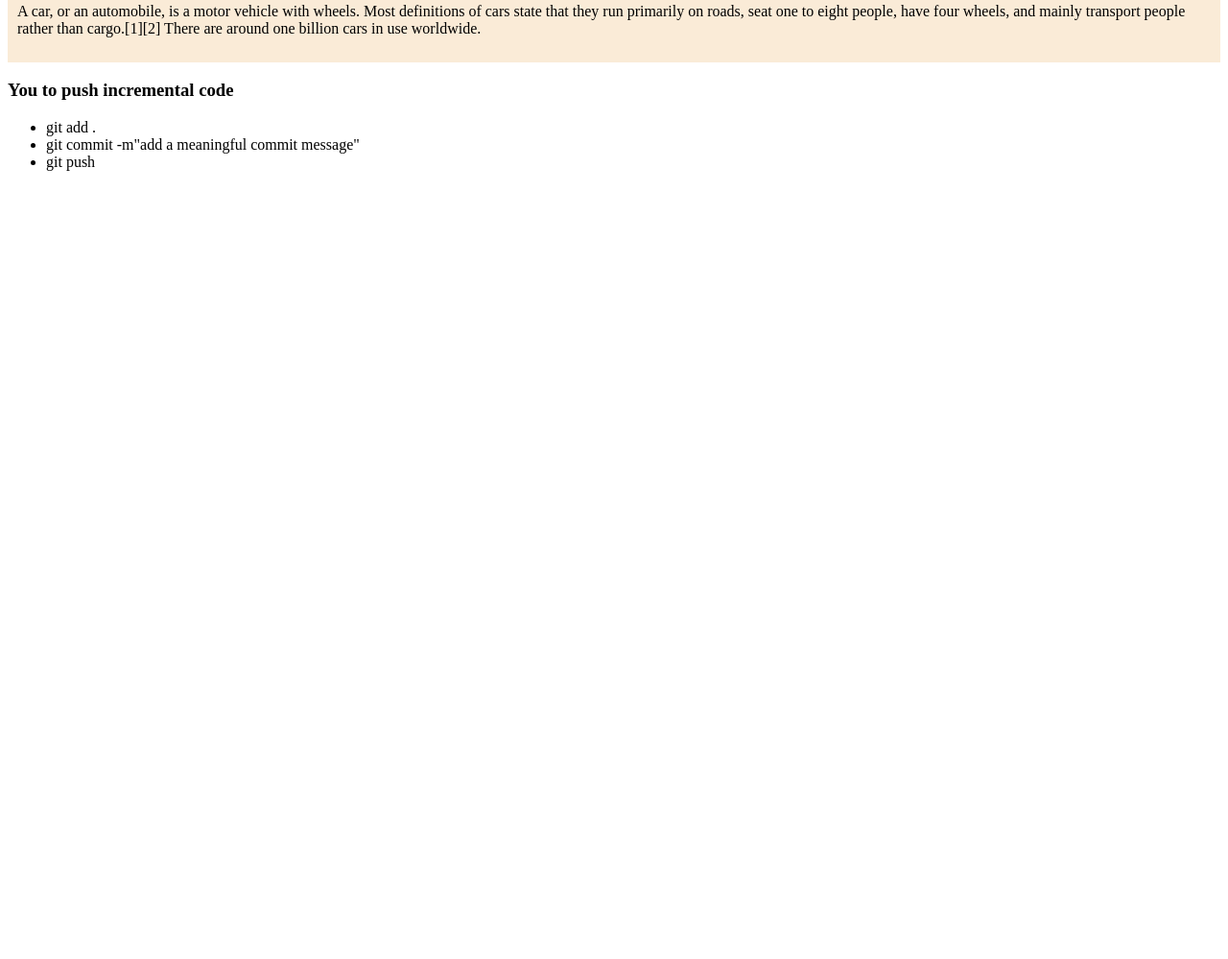
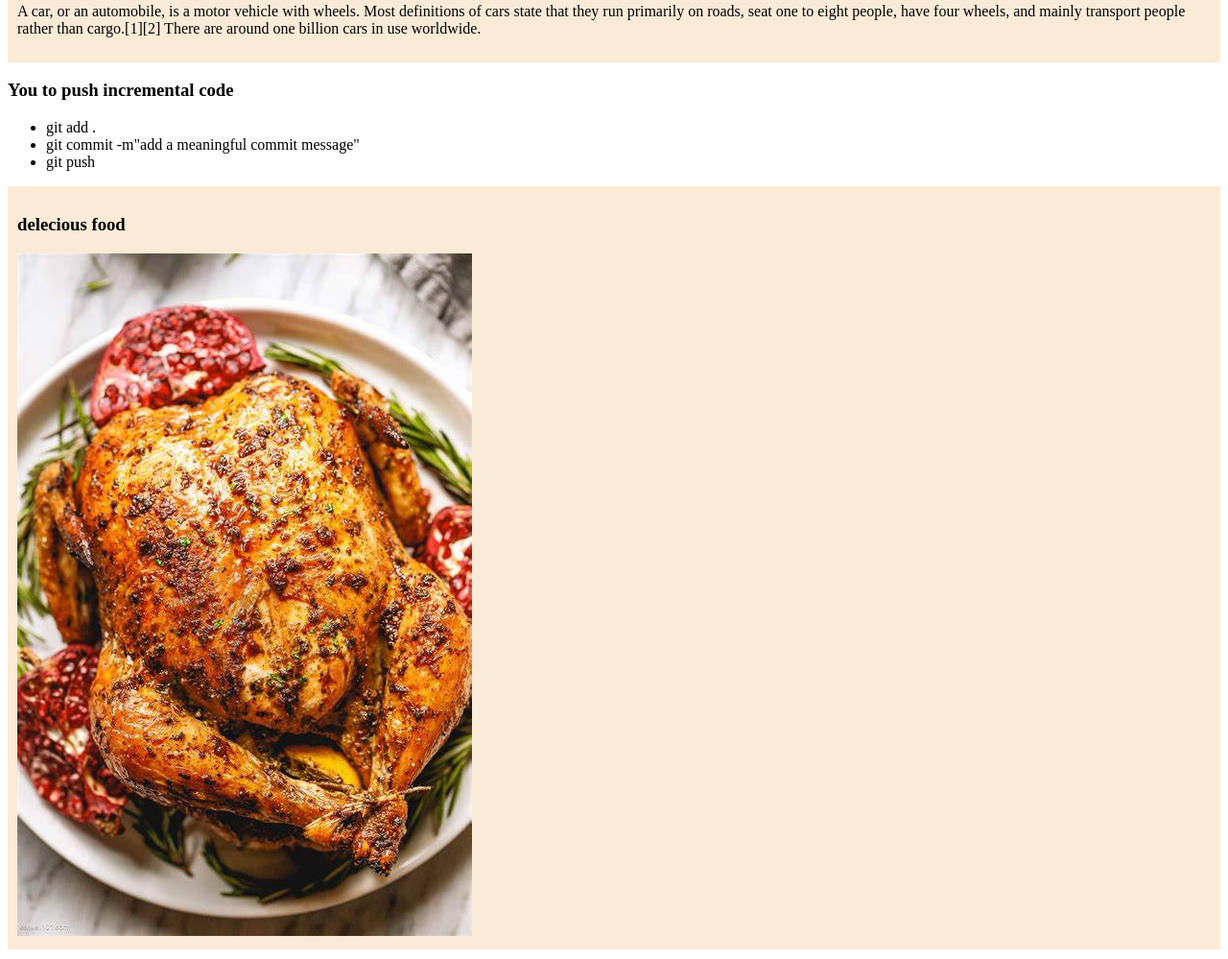
Before and after one commit to sahaantara-ops/my-simple-website, a plain HTML site: page index.html in a window 1280 px wide. Shown: the part 499-1498 px from the top of the page at 96% size. Before the commit the page ends 800 px from the top, so only its background shows below. Drawn offline with Linux system fonts and the light colour scheme.

Commit message:
delecious food

```diff
--- a/index.html
+++ b/index.html
@@ -38,5 +38,9 @@
         <li>git push</li>
 
     </ul>
+    <div>
+        <h3> delecious food</h3>
+        <img src="food image/OIP (1).jfif"
+    </div>
 </body>
 </html>
```
Also changed, not shown: food image/OIP (1).jfif (added).
